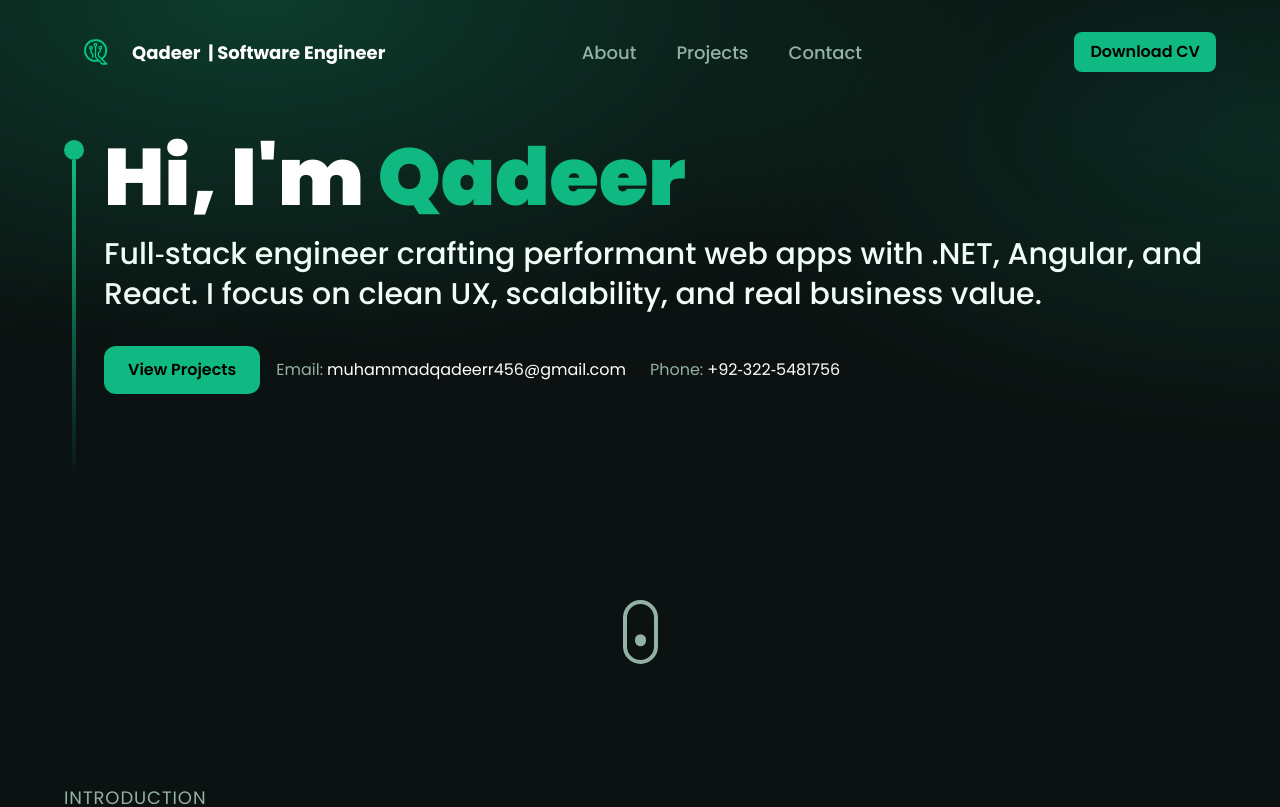
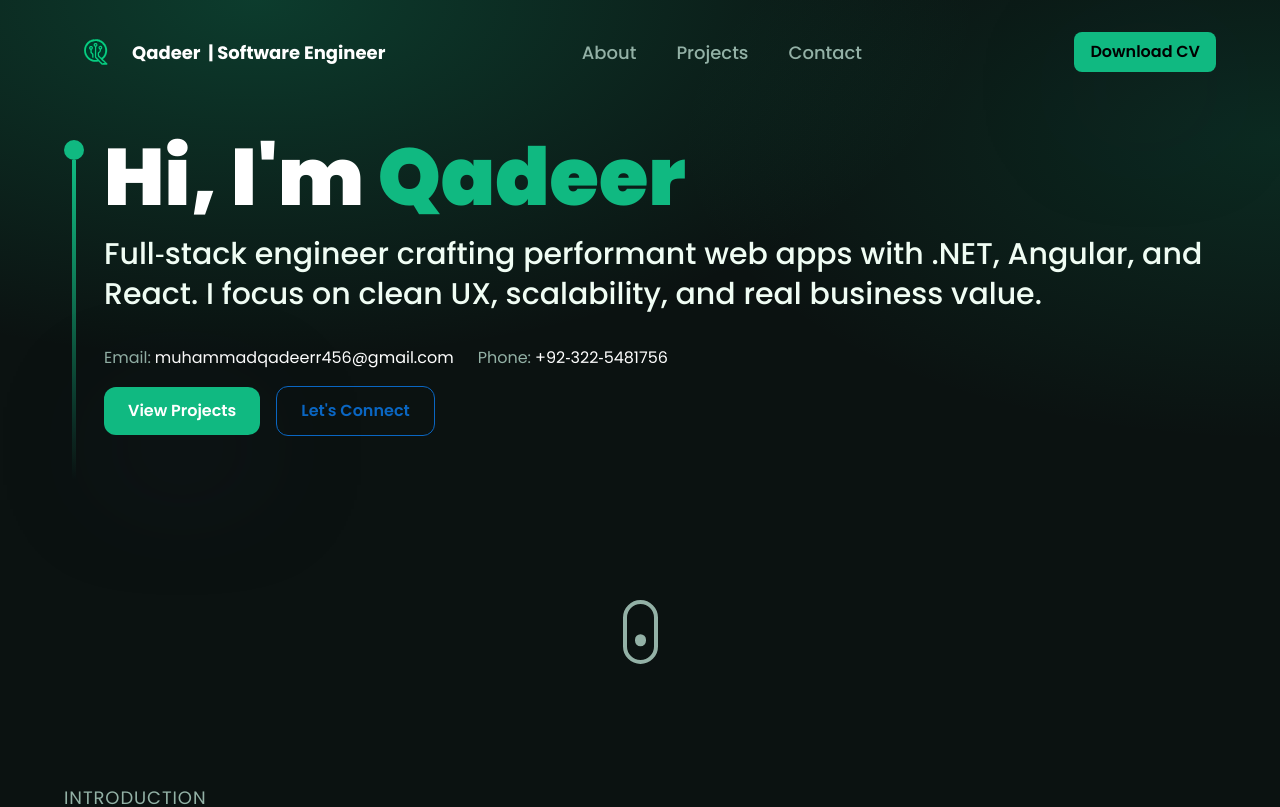
Before and after one commit to muhammad-qadeerr/my-portfolio, a React (Vite) app: page / in a window 1280 px wide. Shown: the top 807 px of the page. Built offline with nearby package versions, Linux system fonts and the light colour scheme.

Commit message:
added linkedin button

```diff
--- a/src/components/Hero.jsx
+++ b/src/components/Hero.jsx
@@ -20,13 +20,7 @@ const Hero = () => {
             Full‑stack engineer crafting performant web apps with .NET, Angular,
             and React. I focus on clean UX, scalability, and real business value.
           </p>
-          <div className="mt-8 flex flex-wrap items-center gap-4">
-            <a
-              href="#projects"
-              className="px-6 py-3 rounded-xl bg-[#10B981] text-black font-semibold shadow-card hover:opacity-90"
-            >
-              View Projects
-            </a>
+          <div className="mt-8 flex flex-col gap-4">
             <div className="flex flex-wrap items-center gap-x-6 gap-y-2 text-secondary">
               <span>
                 Email:
@@ -40,6 +34,22 @@ const Hero = () => {
                   +92‑322‑5481756
                 </a>
               </span>
+            </div>
+            <div className="flex flex-wrap items-center gap-4">
+              <a
+                href="#projects"
+                className="px-6 py-3 rounded-xl bg-[#10B981] text-white font-semibold shadow-card hover:opacity-90"
+              >
+                View Projects
+              </a>
+              <a
+                href="https://www.linkedin.com/in/muhammad-qadeerr/"
+                target="_blank"
+                rel="noreferrer"
+                className="px-6 py-3 rounded-xl border border-[#0A66C2] text-[#0A66C2] font-semibold hover:bg-[#0A66C2] hover:text-white"
+              >
+                Let's Connect
+              </a>
             </div>
           </div>
         </div>
```
